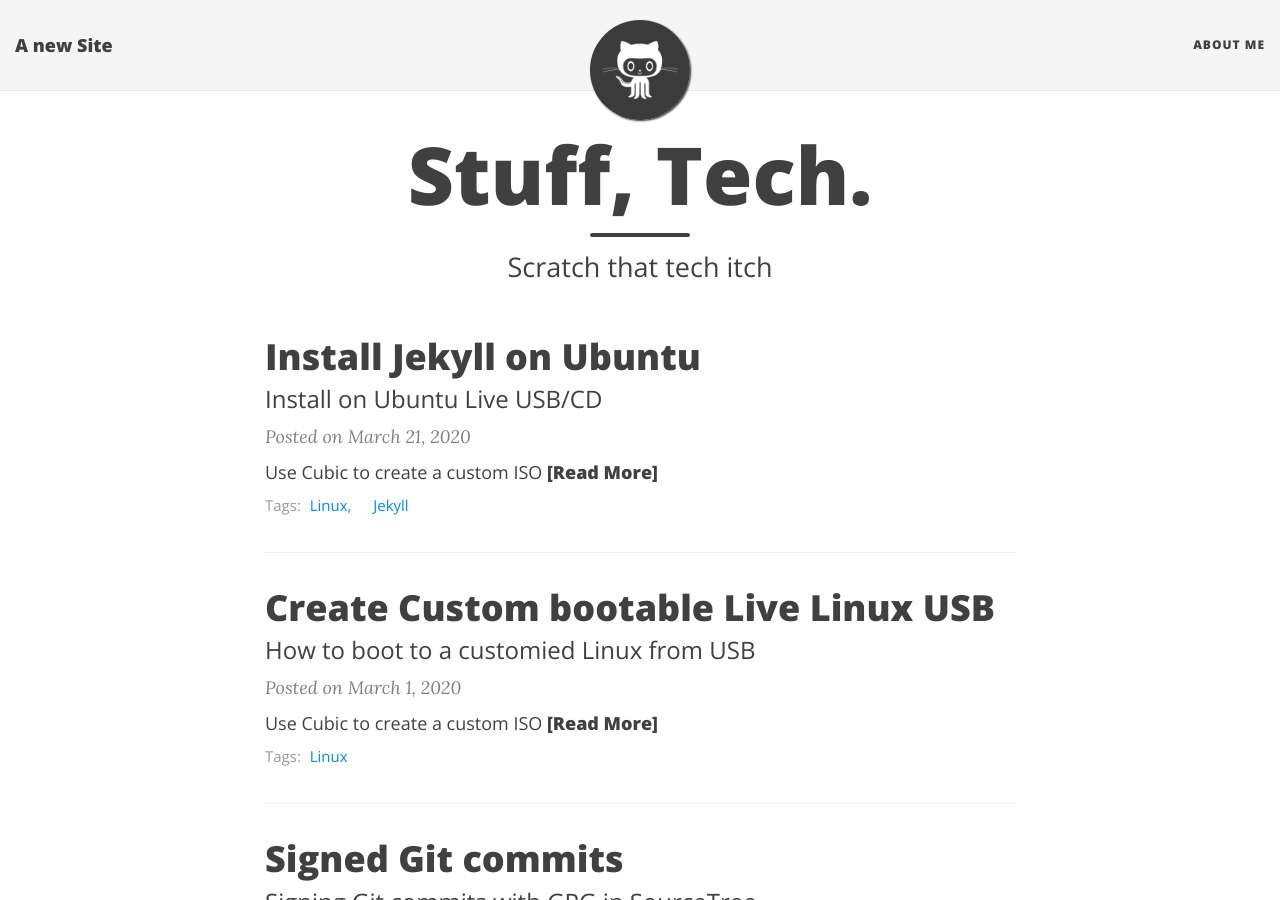
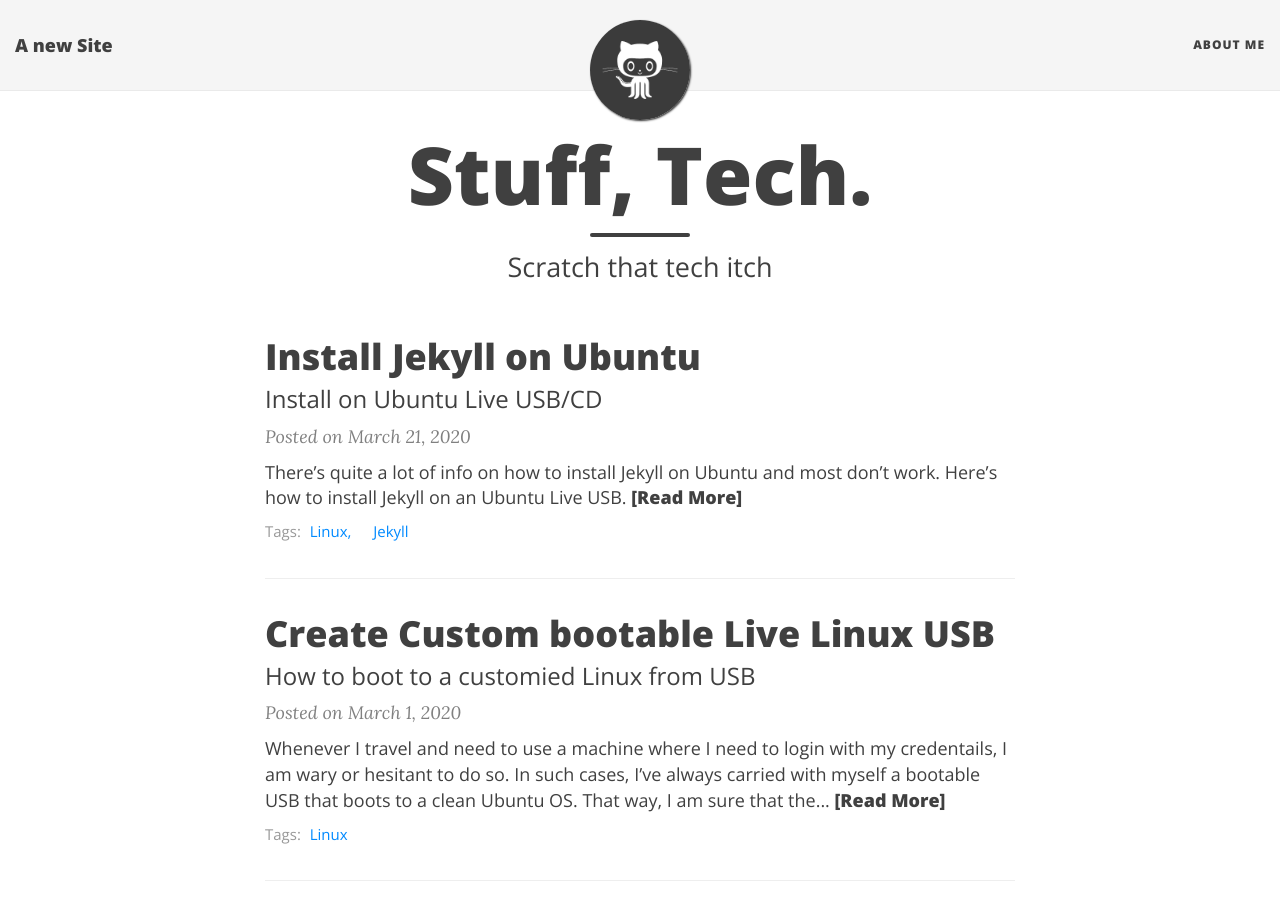
Before and after one commit to viper25/blog-old, a Jekyll site: the page built from index.html, in a window 1280 px wide and 900 px high. Built offline with Jekyll 4.4.1, drawn with Linux system fonts in a browser that asks for light colours; nearby versions of some CDN libraries; the list of posts is cut into pages by our own code.

Commit message:
Add new posts

```diff
--- a/_posts/2020-03-01-create-custom-Linux ISO.md
+++ b/_posts/2020-03-01-create-custom-Linux ISO.md
@@ -6,8 +6,6 @@ published: true
 tags: Linux
 ---
 
-
-## Use Cubic to create a custom ISO
 
 Whenever I travel and need to use a machine where I need to login with my credentails, I am wary or hesitant to do so. In such cases, I've always carried with myself a bootable USB that boots to a clean Ubuntu OS. That way, I am sure that the environment I enter my credentials on is clean.
 
--- a/_posts/2020-03-21-install-jekyll-on-Ubuntu.md
+++ b/_posts/2020-03-21-install-jekyll-on-Ubuntu.md
@@ -5,6 +5,8 @@ subtitle: Install on Ubuntu Live USB/CD
 published: true
 tags: Linux, Jekyll
 ---
+
+There's quite a lot of info on how to install Jekyll on Ubuntu and most don't work. Here's how to install [Jekyll](https://jekyllrb.com/) on an Ubuntu Live USB.
 
 
 ## Use Cubic to create a custom ISO
```
